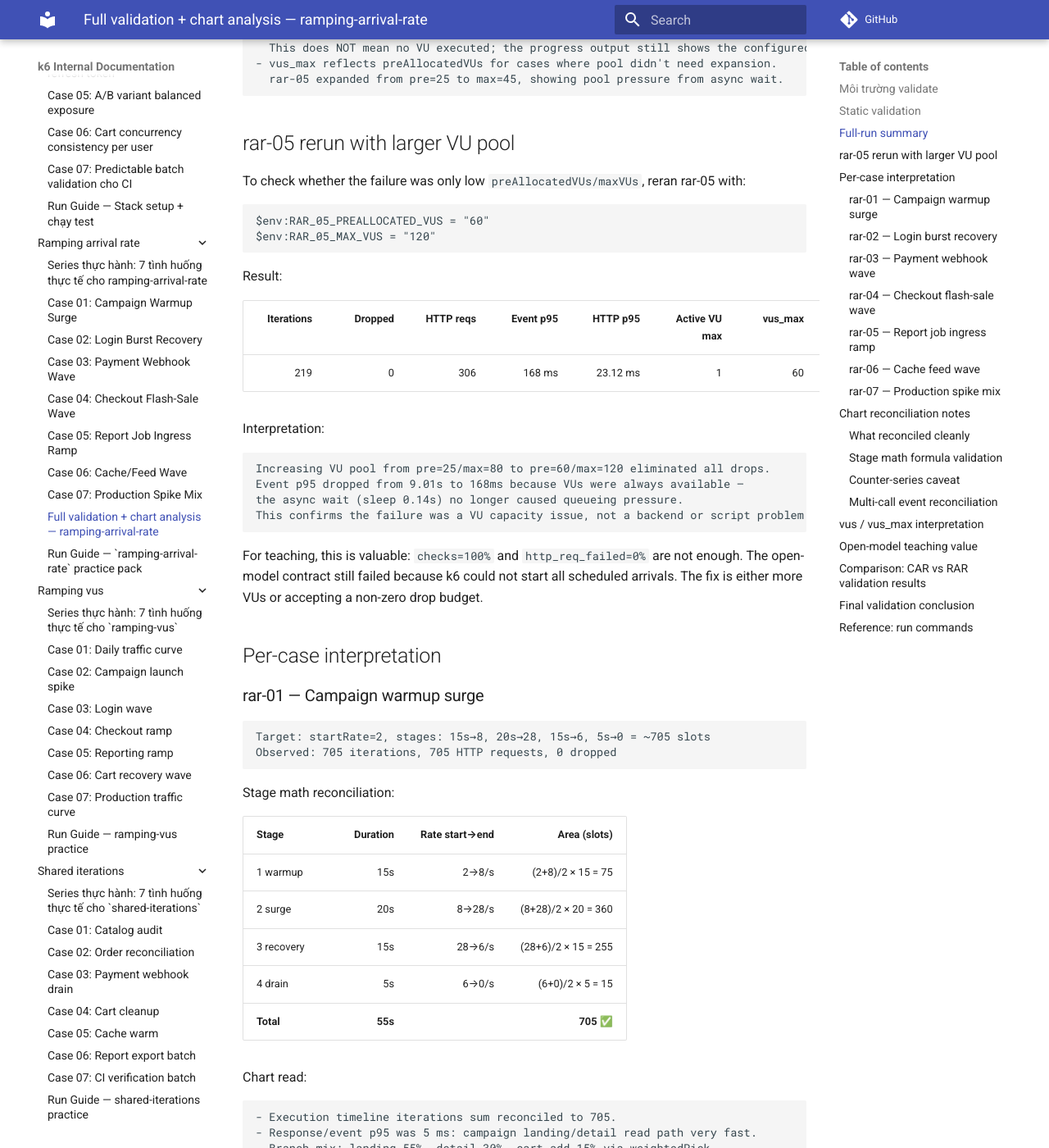
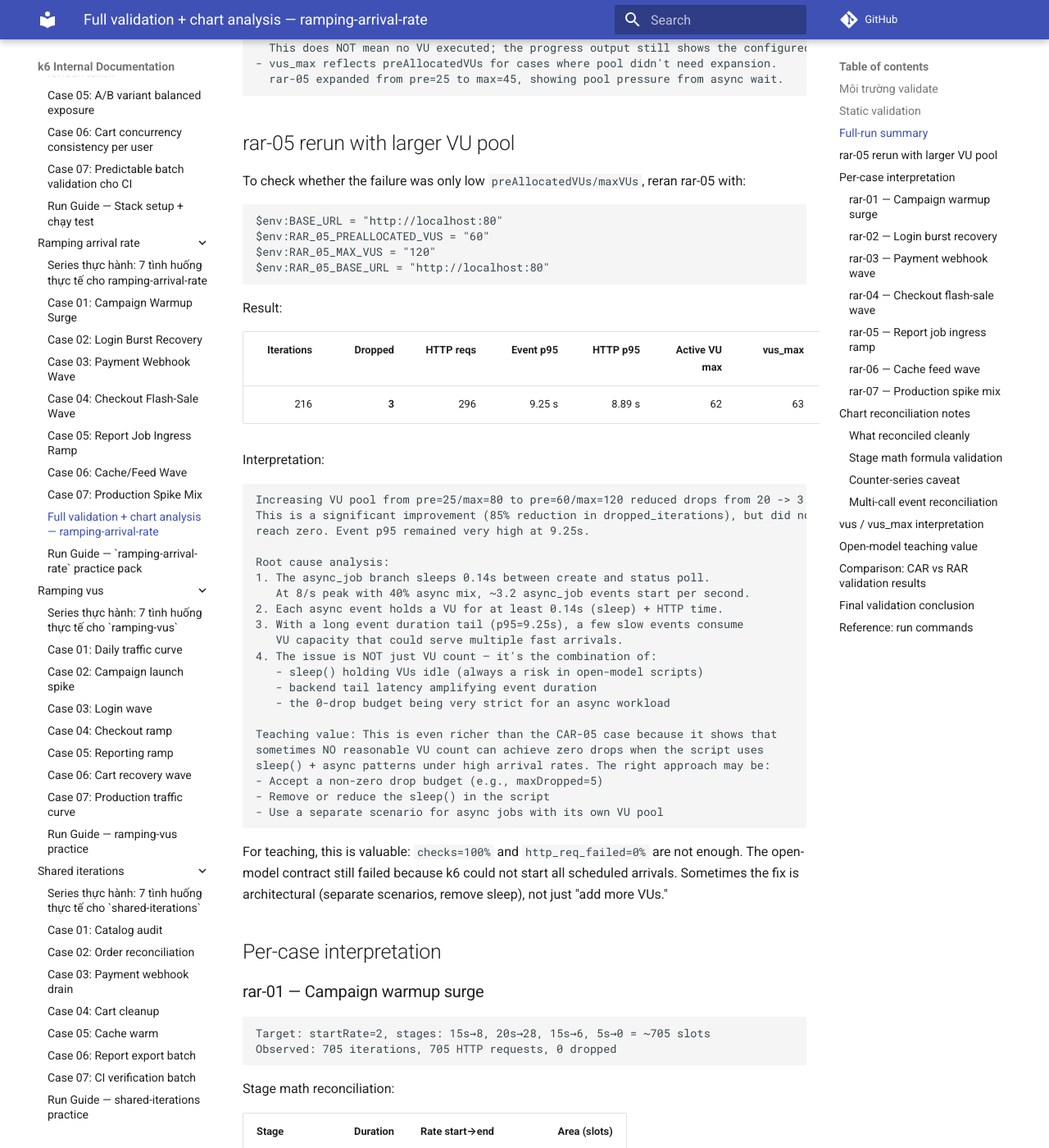
Before and after one commit to meomew-auto/markdown, an MkDocs documentation site: the page built from docs/practice/ramping-arrival-rate/08_validation-and-chart-analysis.md, in a window 1280 px wide and 1400 px high, scrolled down 2620 px. Shown: the whole window at 82% size. Built offline with MkDocs 1.6.1 and Material for MkDocs 9.7.7, drawn with Linux system fonts in a browser that asks for light colours; comment, search, counter and statistics services are not loaded.

Commit message:
Update docs

````diff
--- a/docs/practice/ramping-arrival-rate/08_validation-and-chart-analysis.md
+++ b/docs/practice/ramping-arrival-rate/08_validation-and-chart-analysis.md
@@ -88,28 +88,47 @@ Important observations:
 To check whether the failure was only low `preAllocatedVUs/maxVUs`, reran rar-05 with:
 
 ```powershell
+$env:BASE_URL = "http://localhost:80"
 $env:RAR_05_PREALLOCATED_VUS = "60"
 $env:RAR_05_MAX_VUS = "120"
+$env:RAR_05_BASE_URL = "http://localhost:80"
 ```
 
 Result:
 
 | Iterations | Dropped | HTTP reqs | Event p95 | HTTP p95 | Active VU max | vus_max | Result |
 | ---: | ---: | ---: | ---: | ---: | ---: | ---: | --- |
-| 219 | 0 | 306 | 168 ms | 23.12 ms | 1 | 60 | PASS |
+| 216 | **3** | 296 | 9.25 s | 8.89 s | 62 | 63 | **STILL FAIL** |
 
 Interpretation:
 
 ```text
-Increasing VU pool from pre=25/max=80 to pre=60/max=120 eliminated all drops.
-Event p95 dropped from 9.01s to 168ms because VUs were always available —
-the async wait (sleep 0.14s) no longer caused queueing pressure.
-This confirms the failure was a VU capacity issue, not a backend or script problem.
+Increasing VU pool from pre=25/max=80 to pre=60/max=120 reduced drops from 20 -> 3.
+This is a significant improvement (85% reduction in dropped_iterations), but did not
+reach zero. Event p95 remained very high at 9.25s.
+
+Root cause analysis:
+1. The async_job branch sleeps 0.14s between create and status poll.
+   At 8/s peak with 40% async mix, ~3.2 async_job events start per second.
+2. Each async event holds a VU for at least 0.14s (sleep) + HTTP time.
+3. With a long event duration tail (p95=9.25s), a few slow events consume
+   VU capacity that could serve multiple fast arrivals.
+4. The issue is NOT just VU count — it's the combination of:
+   - sleep() holding VUs idle (always a risk in open-model scripts)
+   - backend tail latency amplifying event duration
+   - the 0-drop budget being very strict for an async workload
+
+Teaching value: This is even richer than the CAR-05 case because it shows that
+sometimes NO reasonable VU count can achieve zero drops when the script uses
+sleep() + async patterns under high arrival rates. The right approach may be:
+- Accept a non-zero drop budget (e.g., maxDropped=5)
+- Remove or reduce the sleep() in the script
+- Use a separate scenario for async jobs with its own VU pool
 ```
 
 For teaching, this is valuable: `checks=100%` and `http_req_failed=0%` are not enough.
 The open-model contract still failed because k6 could not start all scheduled arrivals.
-The fix is either more VUs or accepting a non-zero drop budget.
+Sometimes the fix is architectural (separate scenarios, remove sleep), not just "add more VUs."
 
 ## Per-case interpretation
 
````
Also changed, not shown: docs/practice/ramping-arrival-rate/00_overview.md (+1 -1 lines).
